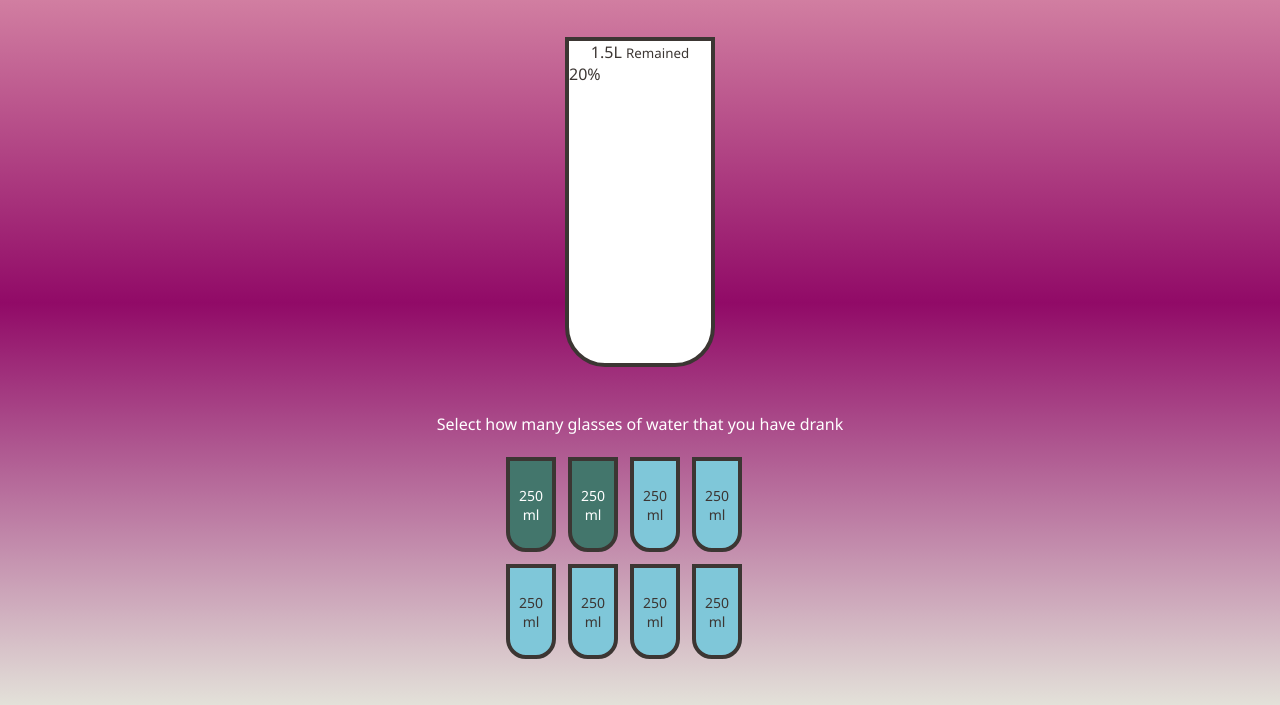
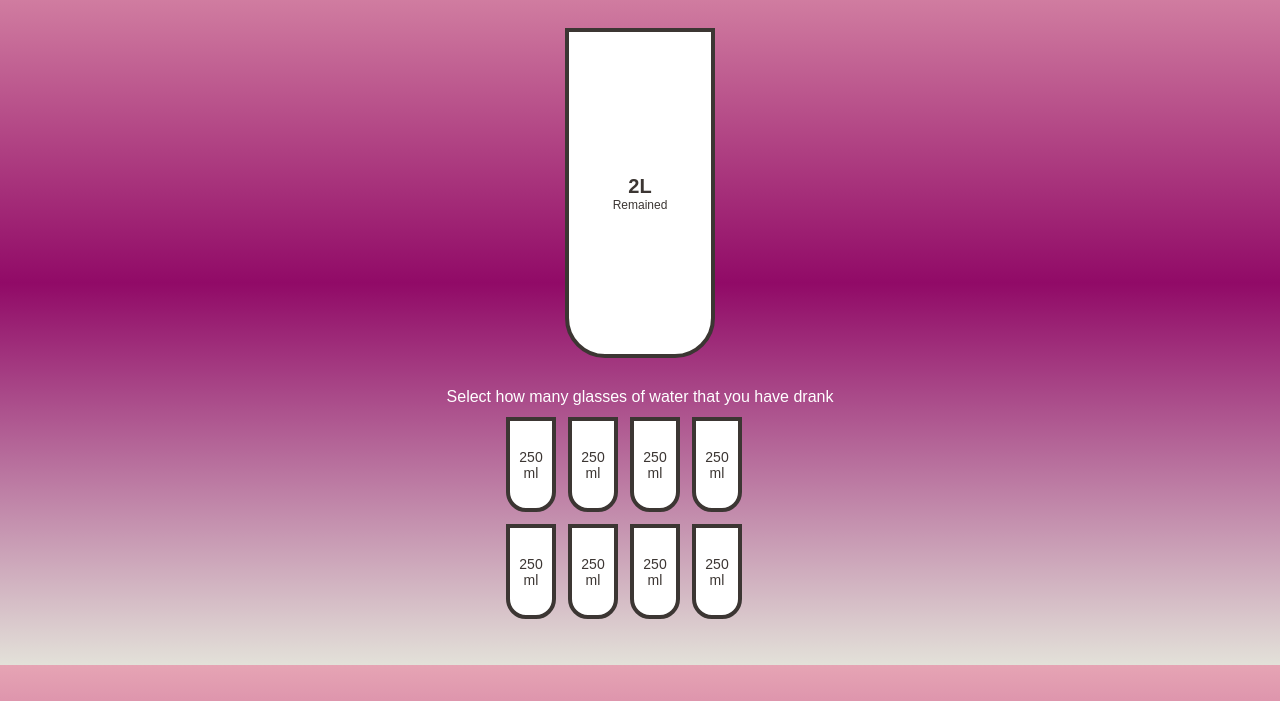
Before and after one commit to Nehasingh589/50-Projects-in-50-Days, a plain HTML site: page Drink water/index.html in a window 1280 px wide. Shown: the part 99-804 px from the top of the page. Drawn offline with Linux system fonts and the light colour scheme.

Commit message:
drink water

```diff
--- a/Drink water/index.html
+++ b/Drink water/index.html
@@ -12,17 +12,17 @@
 
    <div class="cup">
     <div class="remained" id="remained">
-        <span id="liters">1.5L</span>
+        <span id="liters"></span>
         <small>Remained</small>
     </div>
-    <div class="percentage" id="percentage">20%</div>
+    <div class="percentage" id="percentage"></div>
    </div>
 
    <p class="text">Select how many glasses of water that you have drank</p>
 
    <div class="cups">
-    <div class="cup cup-small full">250 ml</div>
-    <div class="cup cup-small full">250 ml</div>
+    <div class="cup cup-small">250 ml</div>
+    <div class="cup cup-small">250 ml</div>
     <div class="cup cup-small">250 ml</div>
     <div class="cup cup-small">250 ml</div>
     <div class="cup cup-small">250 ml</div>
--- a/Drink water/script.js
+++ b/Drink water/script.js
@@ -0,0 +1,51 @@
+const smallCups = document.querySelectorAll('.cup-small');
+const listers = document.getElementById('liters');
+const percentage = document.getElementById('percentage');
+const remained = document.getElementById('remained');
+
+updateBigCup();
+
+smallCups.forEach((cup, idx) => {
+    cup.addEventListener('click',() => highLightCups(idx))
+})
+
+function highLightCups(idx) {
+
+if(smallCups[idx].classList.contains('full')&& !smallCups[idx].nextElementSibling.classList.contains('full')){
+    idx--
+}
+
+
+smallCups.forEach((cup, idx2) => {
+    if(idx2 <= idx){
+        cup.classList.add('full')
+    }else {
+        cup.classList.remove('full')
+    }
+})
+
+     updateBigCup();
+
+}
+
+function updateBigCup() {
+    const fullCups = document.querySelectorAll('.cup-small.full').length
+    const totalCups = smallCups.length
+
+  if(fullCups === 0) {
+    percentage.style.visibility = 'hidden'
+    percentage.style.height = 0
+  }else{
+    percentage.style.visibility = 'visible'
+    percentage.style.height = `${fullCups / totalCups * 330}px`
+    percentage.innerText = `${fullCups / totalCups * 100}%`
+  }
+
+  if(fullCups === totalCups) {
+    remained.style.visibility = 'hidden'
+    remained.style.height = 0
+  } else {
+     remained.style.visibility = 'visible'
+     listers.innerText = `${2 - (250 * fullCups / 1000)}L`
+  }
+}
--- a/Drink water/style.css
+++ b/Drink water/style.css
@@ -1,13 +1,13 @@
 :root{
     --border-color:#3C3633;
-    --fill-color:#43766C ;
+    --fill-color:aqua ;
 }
 
 *{
     box-sizing: border-box;
 }
 body{
-    font-family: 'Segoe UI', Tahoma, Geneva, Verdana, sans-serif;
+    font-family: Arial, Helvetica, sans-serif;
     background: linear-gradient(#E6A4B4,#910a67,#E3E1D9);
     color: white;
     display: flex;
@@ -43,7 +43,7 @@ h3{
     height: 95px;
     width: 50px;
     border-radius: 0 0 20px 20px;
-    background: #7FC7D9;
+    background: white;
     cursor: pointer;
      font-size: 14px;
      align-items: center;
@@ -54,7 +54,7 @@ h3{
 }
 .cup.cup-small.full {
     background: var(--fill-color);
-    color: white;
+    color: rgb(83, 22, 157);
 }
 .cups {
     display: flex;
@@ -62,7 +62,33 @@ h3{
     width: 280px;
 }
 .remained {
+    display: flex;
+    flex-direction: column;
    align-items: center;
    justify-content: center;
    text-align: center;
+   flex: 1;
+   transition: 0.3s ease;
 }
+.remained span{
+    font-size: 20px;
+    font-weight: bold;
+}
+.remained small {
+    font-size: 12px;
+}
+.percentage {
+    background-color: var(--fill-color);
+    display: flex;
+   align-items: center;
+   justify-content: center;
+   text-align: center;
+   font-size: 30px;
+   font-weight: bold;
+   height: 0;
+  transition: 0.3s ease;
+}
+.text{
+    text-align: center;
+    margin: 0 0 5px;
+}
```
